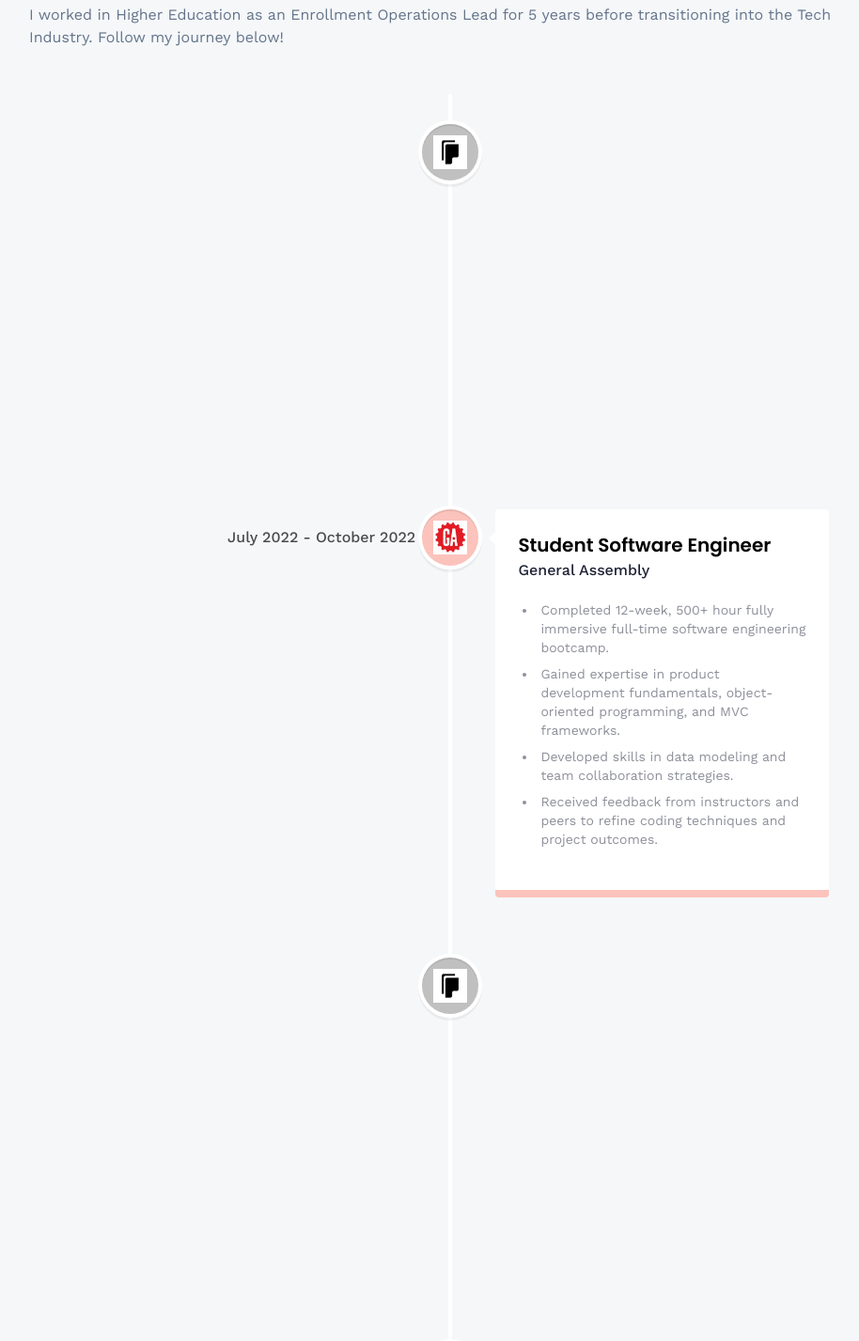
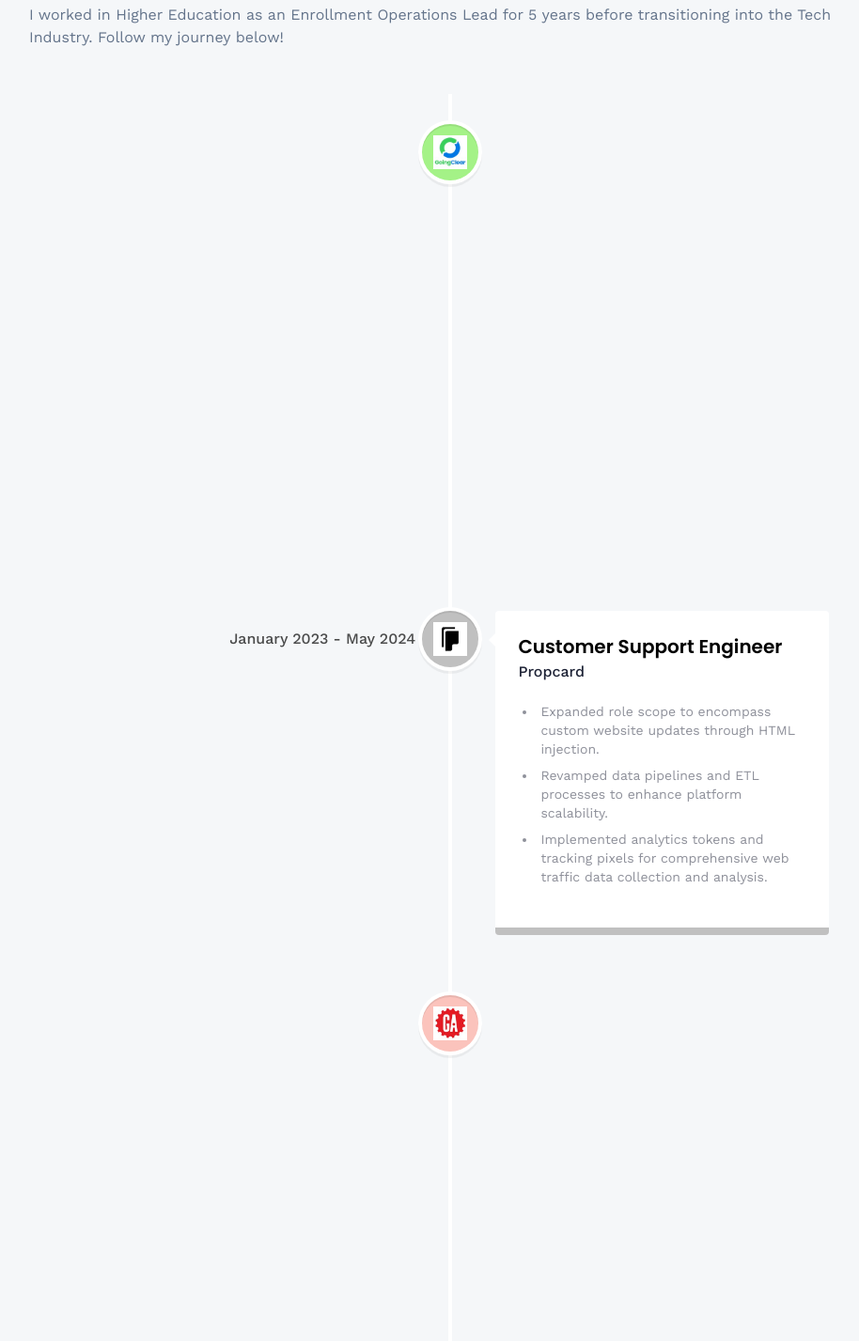
Before and after one commit to Scurrlin/3D-Portfolio, a React (Vite) app: page /about in a window 1280 px wide. Shown: the part 740-2167 px from the top of the page at 94% size, without its empty margins (161-1075 px from the left). Built offline with nearby package versions, Linux system fonts and the light colour scheme; the HTML template or start-up script is replaced by a standard one.

Commit message:
add rough draft of GoingClear details

```diff
--- a/src/assets/images/index.js
+++ b/src/assets/images/index.js
@@ -2,6 +2,7 @@ import hero from './hero.jpg'
 import neu from './neu.png'
 import ga from './ga.png'
 import propcard from './propcard.png'
+import gc from './gc.png'
 import logo from './logo.png'
 
 export {
@@ -9,5 +10,6 @@ export {
     neu,
     ga,
     propcard,
+    gc,
     logo
 }
--- a/src/constants/index.js
+++ b/src/constants/index.js
@@ -1,4 +1,4 @@
-import { neu, ga, propcard } from "../assets/images";
+import { neu, ga, propcard, gc } from "../assets/images";
 import {
     css,
     express,
@@ -97,6 +97,19 @@ export const skills = [
 
 export const experiences = [
     {
+        title: "Associate Software Engineer",
+        company_name: "GoingClear",
+        icon: gc,
+        iconBg: "#A4F287",
+        date: "July 2024 - Present",
+        points: [
+            "Assisted in the deployment of Lee & Low Books’ website, the largest multicultural children’s book publisher in the United States.",
+            "Engaged in ideation and planning meetings with customers to finalize minimum viable product, tech stack and project plan.",
+            "Conducted quality assurance testing on new features to identity and resolve issues pre-launch.",
+            "Interviewed previous clients to record live testimonials for social media content."
+        ],
+    },
+    {
         title: "Customer Support Engineer",
         company_name: "Propcard",
         icon: propcard,
@@ -119,18 +132,6 @@ export const experiences = [
             "Gained expertise in product development fundamentals, object-oriented programming, and MVC frameworks.",
             "Developed skills in data modeling and team collaboration strategies.",
             "Received feedback from instructors and peers to refine coding techniques and project outcomes."
-        ],
-    },
-    {
-        title: "Onboarding Specialist",
-        company_name: "Propcard",
-        icon: propcard,
-        iconBg: "#C0C0C0",
-        date: "May 2022 - July 2022",
-        points: [
-            "Pitched benefits of Propcard effectively, emphasizing its unique value proposition to potential clients.",
-            "Added and curated relevant media copy to custom Propcard CMS, ensuring high-quality content presentations.",
-            "Guided clients through Propcard platform, providing insights to maximize their usage and benefits."
         ],
     },
     {
```
Also changed, not shown: src/assets/images/gc.png (added).
